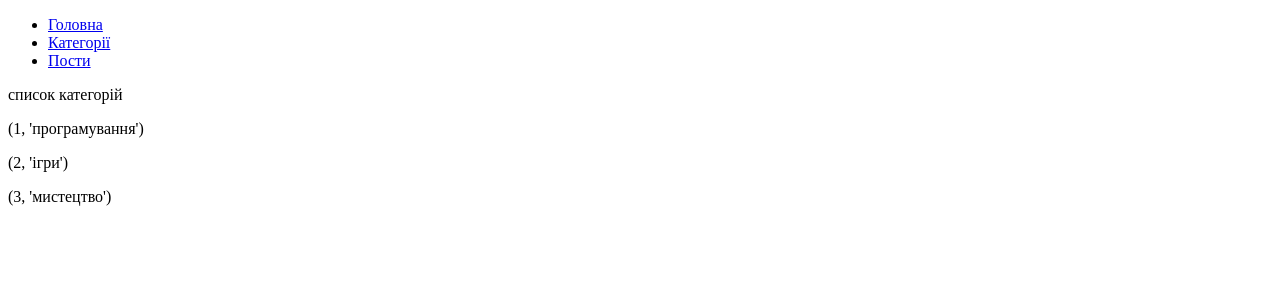
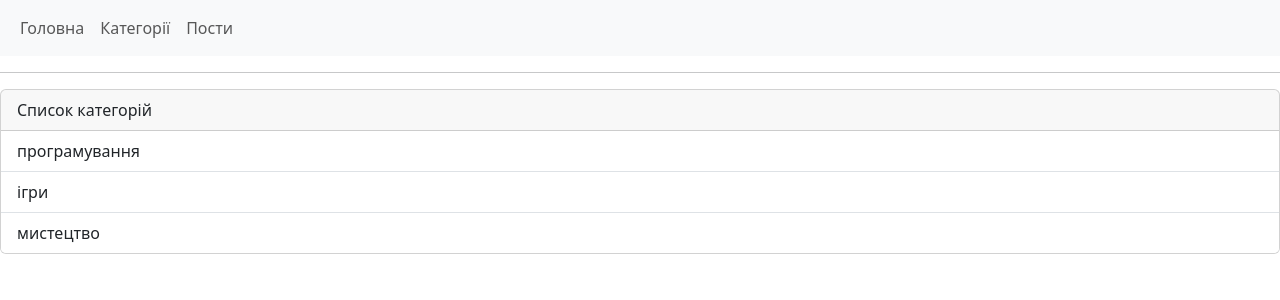
Before and after one commit to M-Pidlisnyi/blog_SB1730, a Flask app: page /post/category in a window 1280 px wide. Shown: the top 300 px of the page. Run offline with Flask 3, Linux system fonts and the light colour scheme; data comes from the database, SQL or seed files in the repository; both versions use the stored data as it was after the commit.

Commit message:
lesson 31.08

```diff
--- a/db.py
+++ b/db.py
@@ -27,3 +27,17 @@ def getPosts():
     result = cursor.fetchall()
     close()
     return result
+
+def getPostsInCategory(id):
+    open()
+    cursor.execute( "SELECT * FROM post WHERE category_id == ?", [id] )
+    result = cursor.fetchall()
+    close()
+    return result
+
+def getCategoryById(id):
+    open()
+    cursor.execute( "SELECT name FROM category WHERE id == ?", [id] )
+    result = cursor.fetchone()
+    close()
+    return result
--- a/main.py
+++ b/main.py
@@ -13,6 +13,13 @@ def post_category():
     return render_template("post_category.html",
                            categories_list=db.getCategories())
 
+@app.route('/post/category/<id>')
+def all_posts_in_category(id):
+    return render_template("posts_in_category.html",
+                           posts_list=db.getPostsInCategory(id),
+                           category_name = db.getCategoryById(id)[0]
+                           )
+
 @app.route("/post/view")
 def post_view():
     return render_template("post_view.html",
--- a/templates/base.html
+++ b/templates/base.html
@@ -4,6 +4,7 @@
     <meta charset="UTF-8">
     <meta name="viewport" content="width=device-width, initial-scale=1.0">
     <title>Мій блог</title>
+    <link href="https://cdn.jsdelivr.net/npm/bootstrap@5.3.3/dist/css/bootstrap.min.css" rel="stylesheet" integrity="sha384-QWTKZyjpPEjISv5WaRU9OFeRpok6YctnYmDr5pNlyT2bRjXh0JMhjY6hW+ALEwIH" crossorigin="anonymous">
 </head>
 <body>
 
@@ -13,5 +14,7 @@
         Головна сторінка
     {% endblock %}
 
+
+    <script src="https://cdn.jsdelivr.net/npm/bootstrap@5.3.3/dist/js/bootstrap.bundle.min.js" integrity="sha384-YvpcrYf0tY3lHB60NNkmXc5s9fDVZLESaAA55NDzOxhy9GkcIdslK1eN7N6jIeHz" crossorigin="anonymous"></script>
 </body>
 </html>
--- a/templates/menu.html
+++ b/templates/menu.html
@@ -1,17 +1,19 @@
-<nav>
-    <ul>
-        <li>
-            <a href="/">Головна</a>
+<nav class="navbar navbar-expand-lg bg-body-tertiary">
+    <div class="container-fluid">
+        <ul class="navbar-nav me-auto mb-2 mb-lg-0">
+            <li class="nav-item">
+                <a href="/" class="nav-link">Головна</a>
             </li>
-        <li>
-            <a href="/post/category">
+            <li  class="nav-item">
+                <a href="/post/category" class="nav-link">
                     Категорії
                 </a>
             </li>
-        <li>
-            <a href="/post/view">
+            <li  class="nav-item">
+                <a href="/post/view" class="nav-link">
                     Пости
                 </a>
             </li>
         </ul>
+    </div>
 </nav>
--- a/templates/post_category.html
+++ b/templates/post_category.html
@@ -1,12 +1,18 @@
 {% extends 'base.html' %}
 
 {% block content %}
-
-    список категорій
-    {% for c in categories_list %}
-        <p>
-            {{ c }}
-        </p>
-    {% endfor %}
+<hr>
+    <div class="card">
+        <div class="card-header">
+            Cписок категорій
+        </div>
+        <ul class="list-group list-group-flush">
+            {% for c in categories_list %}
+                <li class="list-group-item">
+                    <a href="/post/category/{{c[0]}}" class="nav-link"> {{ c[1] }} </a>
+                </li>
+            {% endfor %}
+        </ul>
+    </div>
 
 {% endblock %}
```
Also changed, not shown: templates/posts_in_category.html (added, +12 -0 lines), blog.db. Lines whose indentation alone changed are shown as unchanged.
